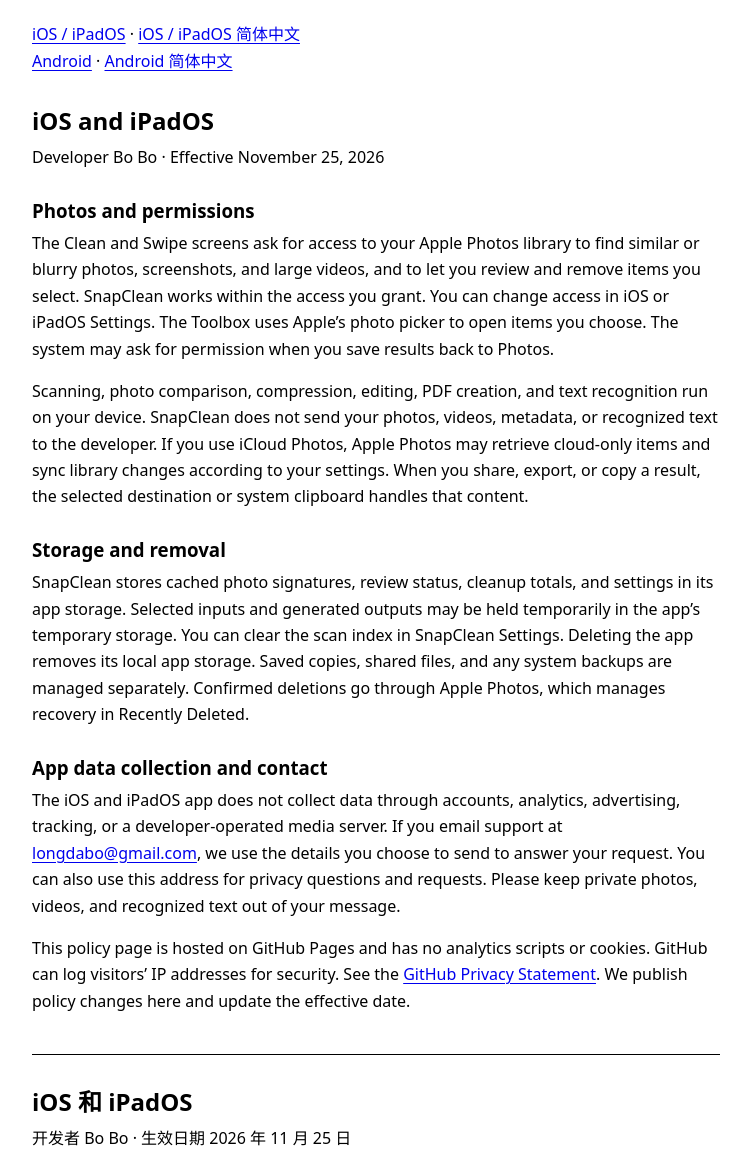
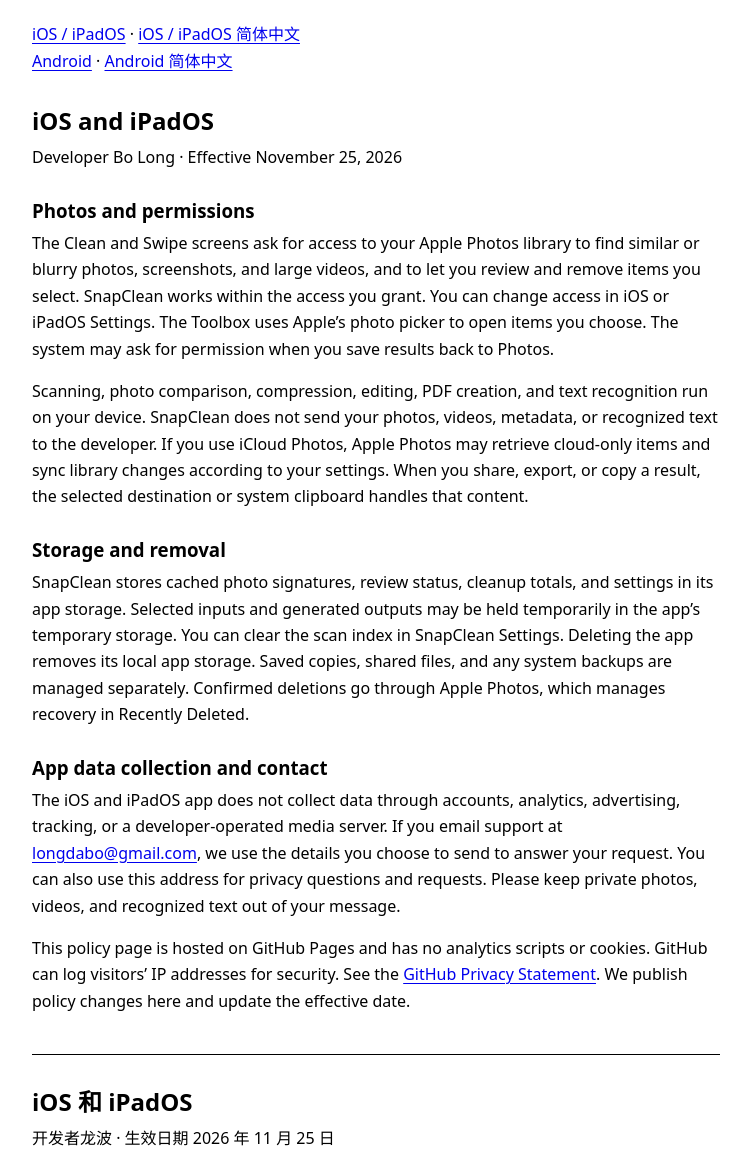
Before and after one commit to Longdabo/snapclean-privacy-policy, a plain HTML site: page index.html in a window 1280 px wide. Shown: the part 139-1300 px from the top of the page, without its empty margins (264-1013 px from the left). Drawn offline with Linux system fonts and the light colour scheme.

Commit message:
Use the iOS seller name in the privacy policy

```diff
--- a/index.html
+++ b/index.html
@@ -38,7 +38,7 @@
 
     <section id="ios" aria-labelledby="ios-title">
       <h2 id="ios-title">iOS and iPadOS</h2>
-      <p>Developer Bo Bo · Effective <time datetime="2026-11-25">November 25, 2026</time></p>
+      <p>Developer Bo Long · Effective <time datetime="2026-11-25">November 25, 2026</time></p>
 
       <h3>Photos and permissions</h3>
       <p>The Clean and Swipe screens ask for access to your Apple Photos library to find similar or blurry photos, screenshots, and large videos, and to let you review and remove items you select. SnapClean works within the access you grant. You can change access in iOS or iPadOS Settings. The Toolbox uses Apple’s photo picker to open items you choose. The system may ask for permission when you save results back to Photos.</p>
@@ -54,7 +54,7 @@
 
     <section id="ios-zh" lang="zh-CN" aria-labelledby="ios-zh-title">
       <h2 id="ios-zh-title">iOS 和 iPadOS</h2>
-      <p>开发者 Bo Bo · 生效日期 <time datetime="2026-11-25">2026 年 11 月 25 日</time></p>
+      <p>开发者龙波 · 生效日期 <time datetime="2026-11-25">2026 年 11 月 25 日</time></p>
 
       <h3>照片和权限</h3>
       <p>「清理」和「滑动整理」页面会请求访问 Apple「照片」，用于查找相似照片、模糊照片、截图和大视频，让你检查并移除选中的项目。SnapClean 仅在你授权的范围内访问相册。你可以在 iOS 或 iPadOS 设置中更改授权。「工具箱」通过 Apple 的照片选择器读取你选中的项目。保存结果时，系统可能请求写入照片图库的权限。</p>
```
